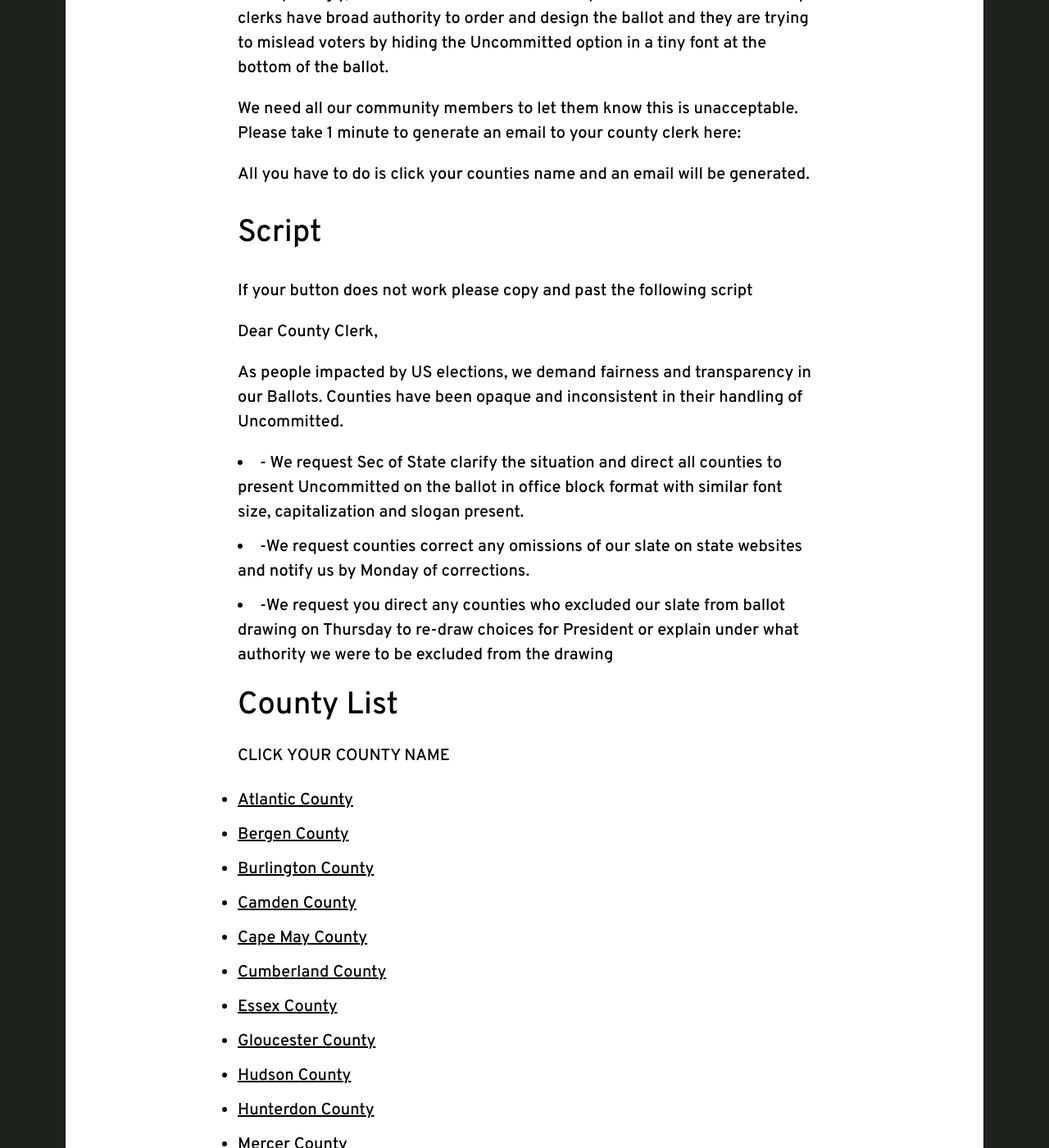
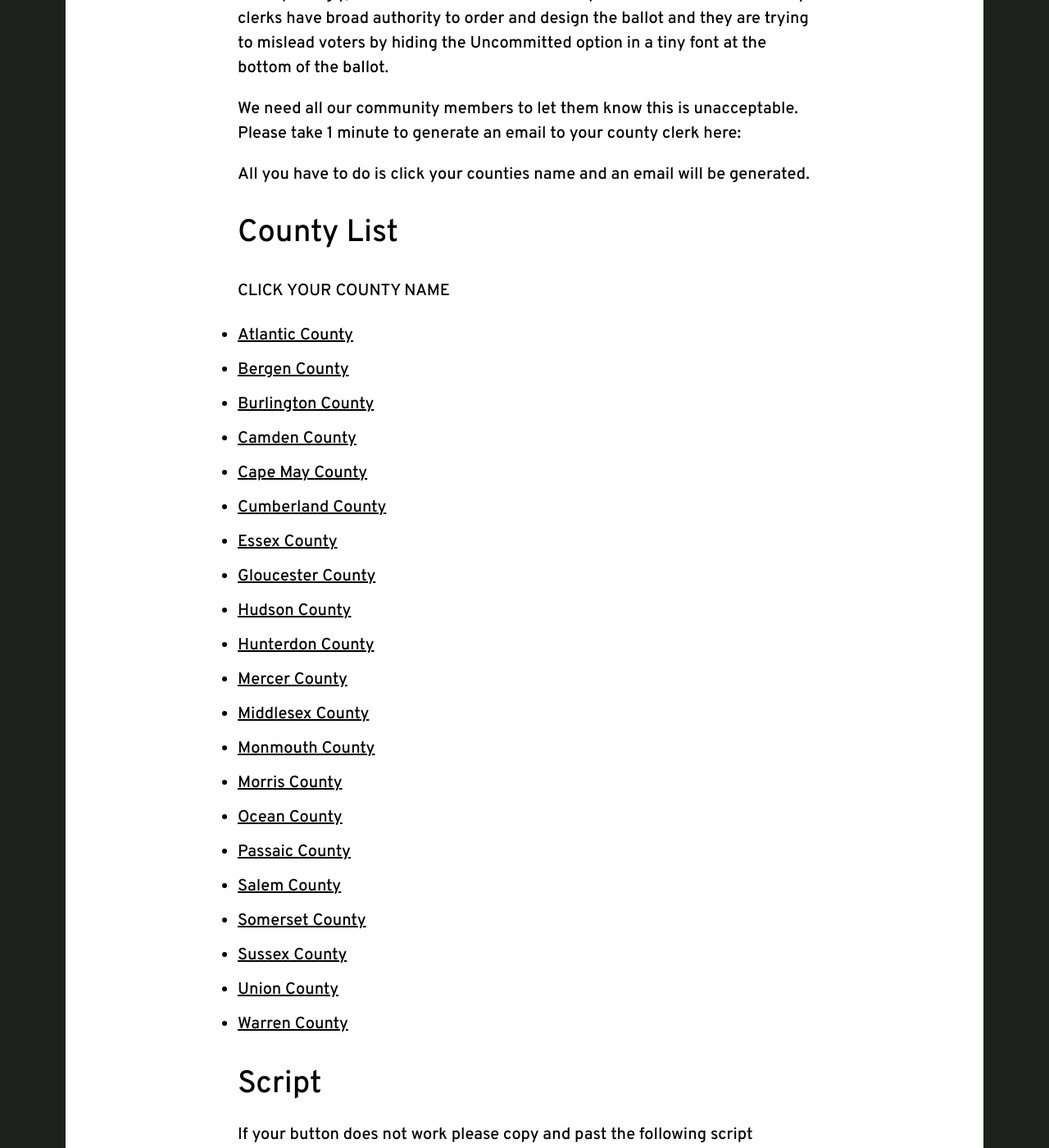
Before and after one commit to dsa-ntc/uncommittednj.org, a Jekyll site: the page built from county-clerk-campaign.html, in a window 1280 px wide and 1400 px high, scrolled down 1173 px. Shown: the whole window at 82% size. Built offline with Jekyll 4.4.1, drawn with Linux system fonts in a browser that asks for light colours; nearby versions of some CDN libraries; some of the changed text lies outside the part shown.

Commit message:
Update county-clerk-campaign.html

```diff
--- a/county-clerk-campaign.html
+++ b/county-clerk-campaign.html
@@ -16,23 +16,6 @@
     <p>We need all our community members to let them know this is unacceptable. Please take 1 minute to generate an email to your county clerk here:
 
     <p>All you have to do is click your counties name and an email will be generated.</p>
-
- <h2>Script</h2>
-    <p> If your button does not work please copy and past the following script
-
-    <p> Dear County Clerk,
-
-    <p> As people impacted by US elections, we demand fairness and transparency in our Ballots. Counties have been opaque and inconsistent in their handling of Uncommitted.
-
-         <li>- We request Sec of State clarify the situation and direct all counties to present Uncommitted on the ballot in office block format with similar font size, capitalization and slogan present.
-
-         <li>-We request counties correct any omissions of our slate on state websites and notify us by Monday of corrections.
-
-         <li>-We request you direct any counties who excluded our slate from ballot drawing on Thursday to re-draw choices for President or explain under what authority we were to be excluded from the drawing
-
-
-
-    </p>
 
   <div class='section'>
     <h2>County List</h2>
@@ -81,5 +64,19 @@
       <li>
         <a href="mailto:hmackey@co.warren.nj.us?subject=Ballot%20Redrawing&body=Dear%20County%20Clerk%2C%0A%0AAs%20people%20impacted%20by%20US%20elections%2C%20we%20demand%20fairness%20and%20transparency%20in%20our%20Ballots.%20%0A%0ACounties%20have%20been%20opaque%20and%20inconsistent%20in%20their%20handling%20of%20Uncommitted.%0A%0A-%20We%20request%20Sec%20of%20State%20clarify%20the%20situation%20and%20direct%20all%20counties%20to%20present%20Uncommitted%20on%20the%20ballot%20in%20office%20block%20format%20with%20similar%20font%20size%2C%20capitalization%20and%20slogan%20present.%0A%0A-We%20request%20counties%20correct%20any%20omissions%20of%20our%20slate%20on%20state%20websites%20and%20notify%20us%20by%20Monday%20of%20corrections.%0A%0A-We%20request%20you%20direct%20any%20counties%20who%20excluded%20our%20slate%20from%20ballot%20drawing%20on%20Thursday%20to%20re-draw%20choices%20for%20President%20or%20explain%20under%20what%20authority%20we%20were%20to%20be%20excluded%20from%20the%20drawing%0A">Warren County</a>
       </li>
+          <h2>Script</h2>
+    <p> If your button does not work please copy and past the following script
+
+    <p> Dear County Clerk,
+
+    <p> As people impacted by US elections, we demand fairness and transparency in our Ballots. Counties have been opaque and inconsistent in their handling of Uncommitted.
+
+         <li>We request Sec of State clarify the situation and direct all counties to present Uncommitted on the ballot in office block format with similar font size, capitalization and slogan present.
+
+         <li>We request counties correct any omissions of our slate on state websites and notify us by Monday of corrections.
+
+         <li>We request you direct any counties who excluded our slate from ballot drawing on Thursday to re-draw choices for President or explain under what authority we were to be excluded from the drawing
+
+    </p>
     </ul>
   </div>
```
